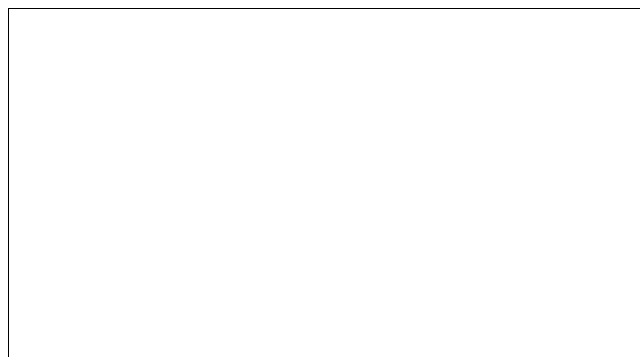
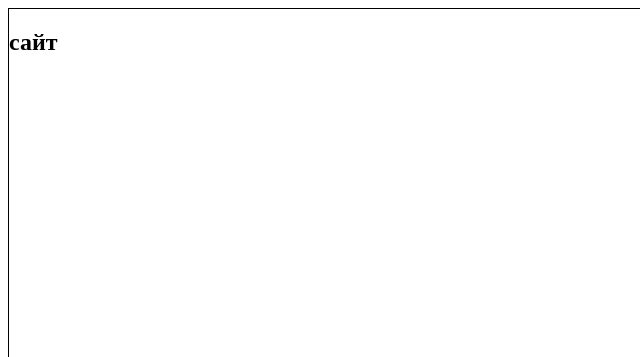
Before and after one commit to hui7j/site, a plain HTML site: page index.html in a window 1280 px wide. Shown: the top 357 px of the page, 0-640 px from the left. Drawn offline with Linux system fonts and the light colour scheme.

Commit message:
Add files via upload

```diff
--- a/index.html
+++ b/index.html
@@ -8,7 +8,7 @@
 </head>
 <body>
     <div id="a1">
-
+        <h2>сайт</h2>
 
 
 
```
